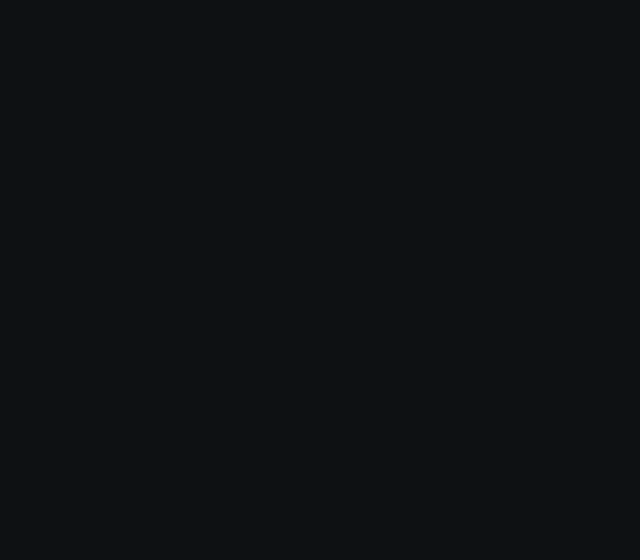
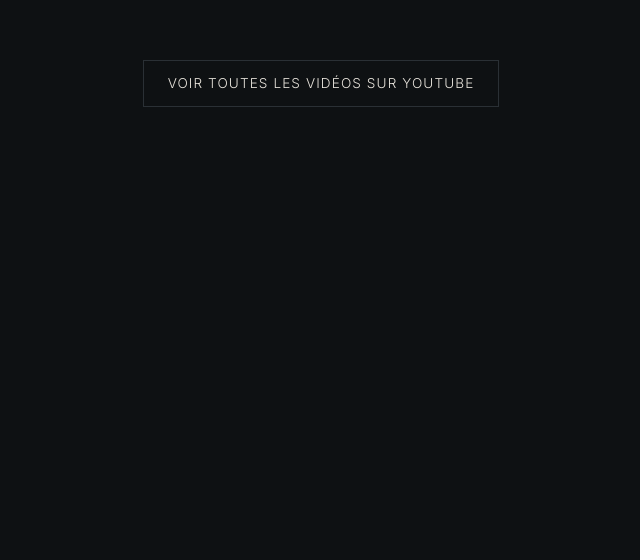
Before and after one commit to glammbox/marco-mini-mecanique, a Next.js app: page / in a window 1280 px wide. Shown: the part 3440-4000 px from the top of the page, without its empty margins (319-959 px from the left). Built offline with nearby package versions, Linux system fonts and the light colour scheme; a web font is replaced by a local one.

Commit message:
BladeClaw build: marco-mini-mecanique 2026-05-14

```diff
--- a/app/globals.css
+++ b/app/globals.css
@@ -759,6 +759,68 @@
 }
 .video-poster:hover .video-play { background: rgba(199, 122, 46, 0.55); }
 .video-tile iframe { width: 100%; aspect-ratio: 16 / 9; border: 0; }
+
+.video-more {
+  margin-top: 1.5rem;
+  text-align: center;
+}
+.video-youtube-btn {
+  padding: 0.75rem 1.5rem;
+  border: 1px solid var(--steel-rim);
+  background: transparent;
+  color: var(--ivory-cold);
+  font-size: 0.85rem;
+  letter-spacing: 0.08em;
+  text-transform: uppercase;
+  cursor: pointer;
+  transition: all 0.2s ease;
+}
+.video-youtube-btn:hover {
+  background: var(--oil-amber);
+  color: #111;
+  border-color: var(--oil-amber);
+}
+
+.youtube-modal {
+  position: fixed;
+  inset: 0;
+  z-index: 120;
+  display: flex;
+  align-items: center;
+  justify-content: center;
+}
+.youtube-modal-backdrop {
+  position: absolute;
+  inset: 0;
+  background: rgba(0,0,0,0.75);
+}
+.youtube-modal-content {
+  position: relative;
+  z-index: 1;
+  width: min(720px, 92vw);
+  max-height: 80vh;
+  overflow: auto;
+  background: var(--graphite-night);
+  border: 1px solid var(--steel-rim);
+  padding: 2rem;
+  border-radius: 12px;
+}
+.youtube-modal-content header {
+  display: flex;
+  justify-content: space-between;
+  align-items: center;
+  margin-bottom: 1.25rem;
+}
+.youtube-list a {
+  display: block;
+  padding: 0.75rem 1rem;
+  border-bottom: 1px solid var(--steel-rim);
+  color: var(--ivory-cold);
+  text-decoration: none;
+}
+.youtube-list a:hover {
+  background: rgba(199,122,46,0.1);
+}
 .video-meta {
   display: flex; justify-content: space-between; align-items: center; gap: 1rem;
   padding: 0.875rem 1rem;
--- a/app/page.tsx
+++ b/app/page.tsx
@@ -256,8 +256,11 @@
 const VIDEOS = [
   { id: "YafJShA9Gkg", title: "Husqvarna 550 XP",          brand: "Husqvarna" },
   { id: "iVfe7p_XMro", title: "Husqvarna mower",            brand: "Husqvarna" },
+  { id: "elYO6PU6n_g", title: "STIHL Chains explainer",     brand: "STIHL" },
+];
+
+const YOUTUBE_ALL = [
   { id: "A863vEUEUC4", title: "STIHL Lithium Ion range",    brand: "STIHL" },
-  { id: "elYO6PU6n_g", title: "STIHL Chains explainer",     brand: "STIHL" },
   { id: "YLkUlbo41b4", title: "Toro TimeCutter SS / SW",    brand: "Toro" },
   { id: "O6rCWyN4OHM", title: "Toro SnowMaster",            brand: "Toro" },
   { id: "TJEQ1EYyo0w", title: "Lawn Boy AWD mowers",        brand: "Lawn Boy" },
@@ -333,6 +336,7 @@
   const [lang, setLang] = useState<Lang>("fr");
   const [open, setOpen] = useState<boolean | null>(null);
   const [selectedBrand, setSelectedBrand] = useState<string | null>(null);
+  const [showYoutube, setShowYoutube] = useState(false);
   const rootRef = useRef<HTMLDivElement | null>(null);
 
   useEffect(() => {
@@ -535,6 +539,41 @@
               <VideoTile key={v.id} {...v} />
             ))}
           </div>
+
+          <div className="video-more">
+            <button
+              type="button"
+              className="video-youtube-btn"
+              onClick={() => setShowYoutube(true)}
+            >
+              {lang === "fr" ? "Voir toutes les vidéos sur YouTube" : "View all videos on YouTube"}
+            </button>
+          </div>
+
+          {showYoutube && (
+            <div className="youtube-modal">
+              <div className="youtube-modal-backdrop" onClick={() => setShowYoutube(false)} />
+              <div className="youtube-modal-content">
+                <header>
+                  <h3>{lang === "fr" ? "Toutes les vidéos" : "All Videos"}</h3>
+                  <button type="button" onClick={() => setShowYoutube(false)}>×</button>
+                </header>
+                <div className="youtube-list">
+                  {YOUTUBE_ALL.map((v) => (
+                    <a
+                      key={v.id}
+                      href={`https://www.youtube.com/watch?v=${v.id}`}
+                      target="_blank"
+                      rel="noopener noreferrer"
+                      className="youtube-item"
+                    >
+                      {v.title} — {v.brand}
+                    </a>
+                  ))}
+                </div>
+              </div>
+            </div>
+          )}
         </section>
 
         {/* PARTS (marco-mini-mecanique) */}
```
